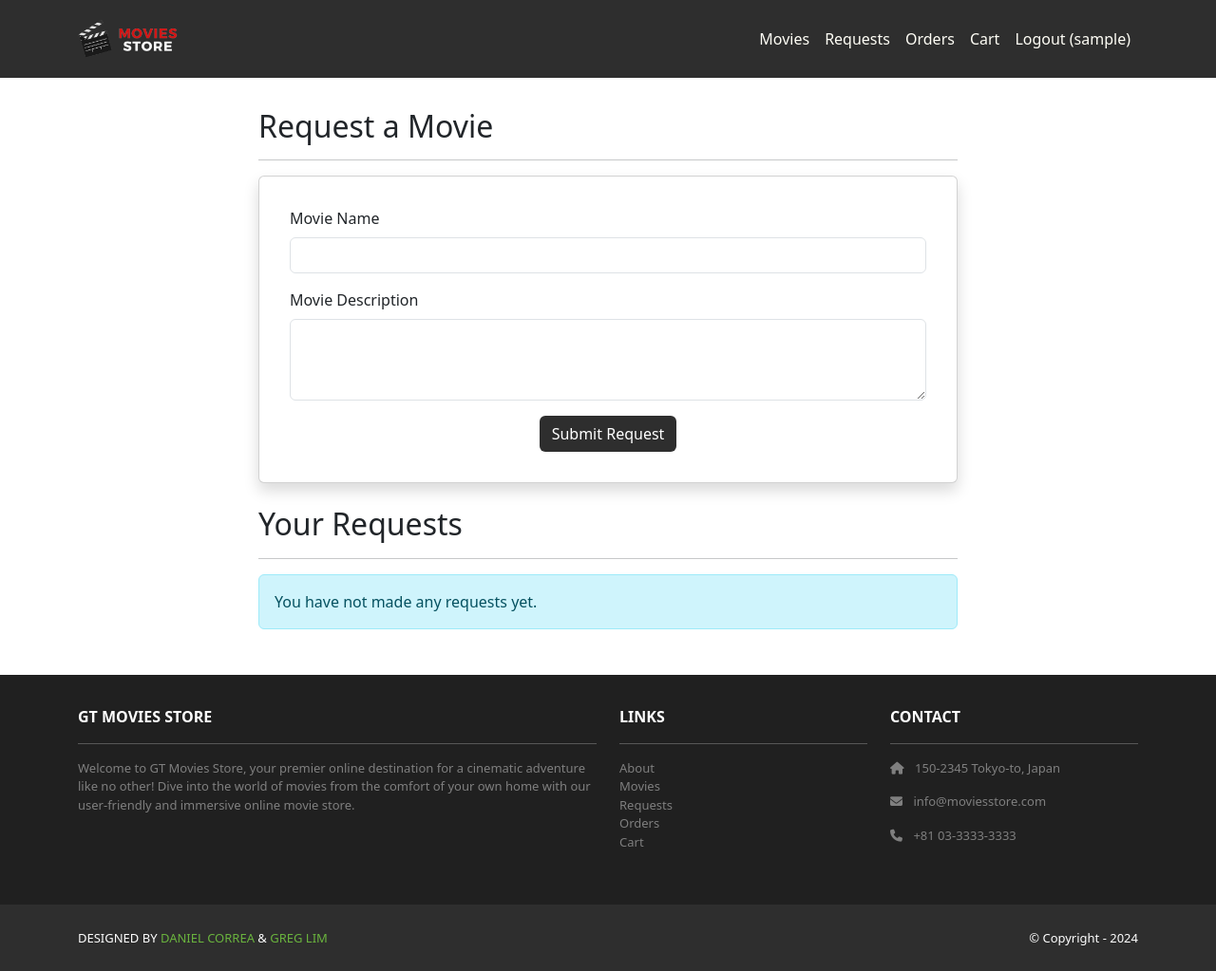
After one commit to chrisgoggins/cs2340-gt-movies-store, a Django app: page /movies/requests/ in a window 1280 px wide. The commit adds this page. Shown: the whole page at 95% size. Run offline with Django 5.2, Linux system fonts and the light colour scheme; the visitor is signed in with stand-in values (Sample User, id 1); data that the repository does not hold is empty; some libraries are stand-ins or nearby versions.

Commit message:
feat: add movie requests

```diff
--- a/movies/admin.py
+++ b/movies/admin.py
@@ -1,6 +1,6 @@
 from django.contrib import admin
 
-from .models import Movie, Review
+from .models import Movie, Review, MovieRequest
 
 class MovieAdmin(admin.ModelAdmin):
     ordering = ['name']
@@ -8,3 +8,4 @@ class MovieAdmin(admin.ModelAdmin):
 
 admin.site.register(Movie)
 admin.site.register(Review)
+admin.site.register(MovieRequest)
--- /dev/null
+++ b/movies/templates/movies/requests.html
@@ -0,0 +1,58 @@
+{% extends 'base.html' %}
+{% block content %}
+<div class="p-3">
+  <div class="container">
+    <div class="row mt-3">
+      <div class="col-md-10 col-lg-8 mx-auto mb-3">
+        <h2>Request a Movie</h2>
+        <hr />
+        <div class="card shadow p-3 mb-4 rounded">
+          <div class="card-body">
+            <form method="POST" action="{% url 'movies.requests' %}">
+              {% csrf_token %}
+              <input type="hidden" name="action" value="create" />
+              <div class="mb-3">
+                <label for="name" class="form-label">Movie Name</label>
+                <input id="name" name="name" type="text" class="form-control" required />
+              </div>
+              <div class="mb-3">
+                <label for="description" class="form-label">Movie Description</label>
+                <textarea id="description" name="description" class="form-control" rows="3" required></textarea>
+              </div>
+              <div class="text-center">
+                <button type="submit" class="btn bg-dark text-white">Submit Request</button>
+              </div>
+            </form>
+          </div>
+        </div>
+
+        <h2>Your Requests</h2>
+        <hr />
+        {% if template_data.my_requests %}
+        <ul class="list-group">
+          {% for r in template_data.my_requests %}
+          <li class="list-group-item">
+            <div class="d-flex justify-content-between align-items-start">
+              <div>
+                <h5 class="mb-1">{{ r.name }}</h5>
+                <small class="text-muted">{{ r.created_at }}</small>
+                <p class="mb-1">{{ r.description }}</p>
+              </div>
+              <form method="POST" action="{% url 'movies.requests' %}">
+                {% csrf_token %}
+                <input type="hidden" name="action" value="delete" />
+                <input type="hidden" name="request_id" value="{{ r.id }}" />
+                <button type="submit" class="btn btn-danger">Delete</button>
+              </form>
+            </div>
+          </li>
+          {% endfor %}
+        </ul>
+        {% else %}
+        <div class="alert alert-info">You have not made any requests yet.</div>
+        {% endif %}
+      </div>
+    </div>
+  </div>
+</div>
+{% endblock content %}
--- a/movies/urls.py
+++ b/movies/urls.py
@@ -6,4 +6,5 @@ urlpatterns = [
     path('<int:id>/review/create/', views.create_review, name='movies.create_review'),
     path('<int:id>/review/<int:review_id>/edit/', views.edit_review, name='movies.edit_review'),
     path('<int:id>/review/<int:review_id>/delete/', views.delete_review, name='movies.delete_review'),
+    path('requests/', views.requests_page, name='movies.requests'),
 ]
--- a/movies/views.py
+++ b/movies/views.py
@@ -1,5 +1,5 @@
 from django.shortcuts import render, redirect, get_object_or_404
-from .models import Movie, Review
+from .models import Movie, Review, MovieRequest
 from django.contrib.auth.decorators import login_required
 
 def index(request):
@@ -59,3 +59,30 @@ def delete_review(request, id, review_id):
     review = get_object_or_404(Review, id=review_id, user=request.user)
     review.delete()
     return redirect('movies.show', id=id)
+
+@login_required
+def requests_page(request):
+    template_data = { 'title': 'Movie Requests' }
+    if request.method == 'POST':
+        action = request.POST.get('action')
+        if action == 'create':
+            name = request.POST.get('name', '').strip()
+            description = request.POST.get('description', '').strip()
+            if name and description:
+                MovieRequest.objects.create(
+                    name=name,
+                    description=description,
+                    user=request.user
+                )
+            return redirect('movies.requests')
+        elif action == 'delete':
+            req_id = request.POST.get('request_id')
+            if req_id:
+                movie_request = get_object_or_404(MovieRequest, id=req_id, user=request.user)
+                movie_request.delete()
+            return redirect('movies.requests')
+
+    # GET (or fallthrough): list current user's requests
+    my_requests = MovieRequest.objects.filter(user=request.user).order_by('-created_at')
+    template_data['my_requests'] = my_requests
+    return render(request, 'movies/requests.html', { 'template_data': template_data })
--- a/moviesstore/templates/base.html
+++ b/moviesstore/templates/base.html
@@ -26,6 +26,9 @@
             {% if user.is_authenticated %}
             <a class="nav-link"
               href="{% url 'movies.index' %}">Movies
+            </a>
+            <a class="nav-link"
+              href="{% url 'movies.requests' %}">Requests
             </a>
             <a class="nav-link"
               href="{% url 'accounts.orders' %}">Orders
@@ -68,6 +71,7 @@
             <p>
               <a class="nav-link" href="{% url 'home.about' %}">About</a>
               <a class="nav-link" href="{% url 'movies.index' %}">Movies</a>
+              <a class="nav-link" href="{% url 'movies.requests' %}">Requests</a>
               <a class="nav-link" href="{% url 'accounts.orders' %}">Orders</a>
               <a class="nav-link" href="{% url 'cart.index' %}">Cart</a>
             </p>
```
Also changed, not shown: movies/models.py (+10 -0 lines), movies/migrations/0003_movierequest.py (added).
